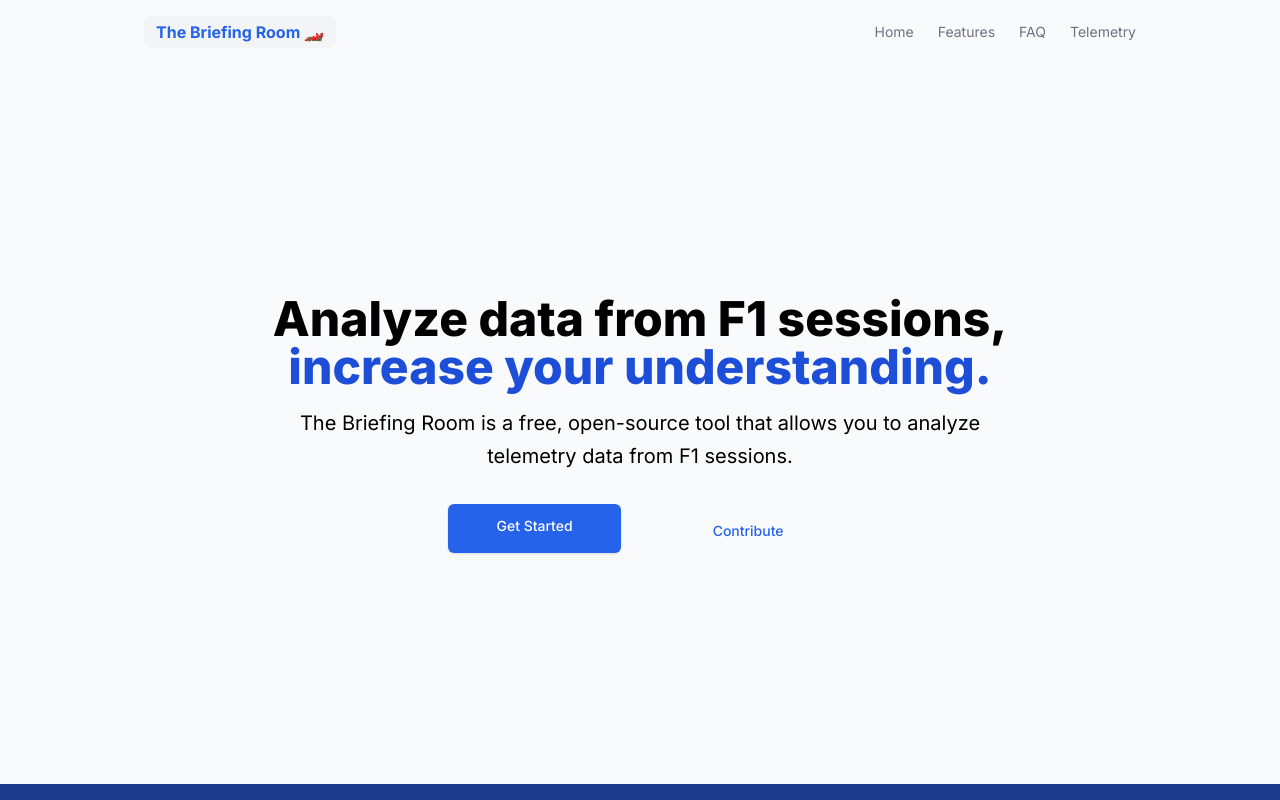
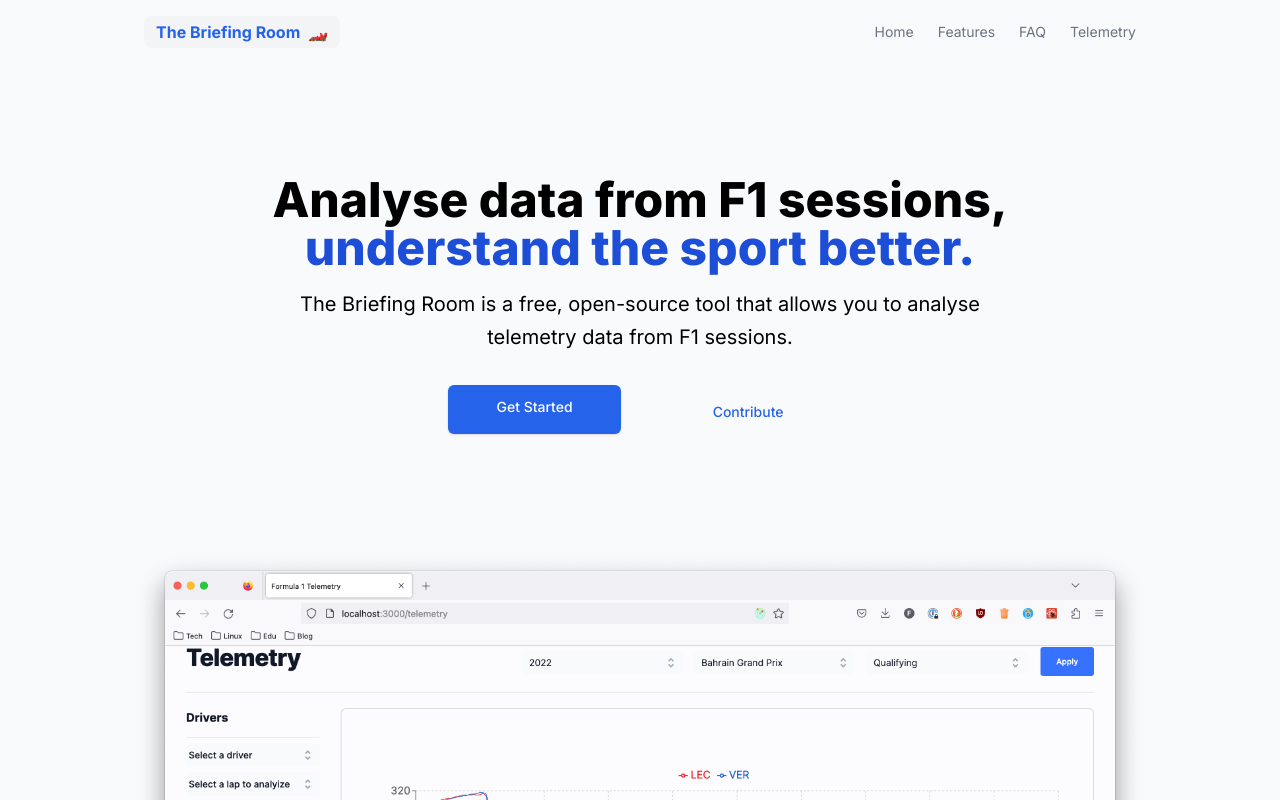
Before and after one commit to milan-codes/the-briefing-room, a Next.js app: page / in a window 1280 px wide. Shown: the top 800 px of the page. Built offline with nearby package versions, Linux system fonts and the light colour scheme; some icons are missing.

Commit message:
Added picture below hero section

```diff
--- a/src/components/landing/Hero/Hero.tsx
+++ b/src/components/landing/Hero/Hero.tsx
@@ -3,17 +3,17 @@ import { BrandGithub } from "tabler-icons-react";
 
 const Hero: React.FC = () => (
   <section className="bg-gray-50">
-    <div className="mx-auto max-w-3xl px-4 py-32 text-center flex h-[90vh] items-center">
+    <div className="mx-auto max-w-3xl px-4 py-28 text-center flex items-center">
       <div>
         <h1 className="text-3xl font-extrabold sm:text-5xl">
-          Analyze data from F1 sessions,
+          Analyse data from F1 sessions,
           <strong className="font-extrabold text-blue-700 sm:block">
-            increase your understanding.
+            understand the sport better.
           </strong>
         </h1>
 
         <p className="mt-4 sm:text-xl sm:leading-relaxed">
-          The Briefing Room is a free, open-source tool that allows you to analyze telemetry data
+          The Briefing Room is a free, open-source tool that allows you to analyse telemetry data
           from F1 sessions.
         </p>
 
--- a/src/components/landing/Navbar/Navbar.tsx
+++ b/src/components/landing/Navbar/Navbar.tsx
@@ -7,7 +7,7 @@ const Navbar: React.FC = () => (
             href="/"
             className="inline-flex px-3 py-1 items-center justify-center rounded-lg bg-gray-100 dark:bg-gray-900 text-blue-600 font-semibold"
           >
-            <span className="sr-only">Logo</span>The Briefing Room 🏎️
+            <span className="hidden sm:block">The Briefing Room &nbsp;</span>🏎️
           </a>
         </div>
 
--- a/src/pages/index.tsx
+++ b/src/pages/index.tsx
@@ -7,14 +7,19 @@ import Faq from "../components/landing/Faq";
 import Footer from "../components/landing/Footer";
 import { useAppSelector } from "../app/hooks";
 import { selectEventQuery } from "../features/events/eventQuerySlice";
+import Image from "next/image";
+import telemetryDemo from "../../public/telemetrydemo.png";
 
 const Home: NextPage = () => {
   const event = useAppSelector(selectEventQuery);
 
   return (
-    <div>
+    <div className="bg-gray-50">
       <Navbar />
       <Hero />
+      <div className="mx-auto max-w-screen-lg bg-gray-50 ">
+        <Image src={telemetryDemo} />
+      </div>
       <div id="features">
         <Features />
       </div>
```
Also changed, not shown: public/telemetrydemo.png.
